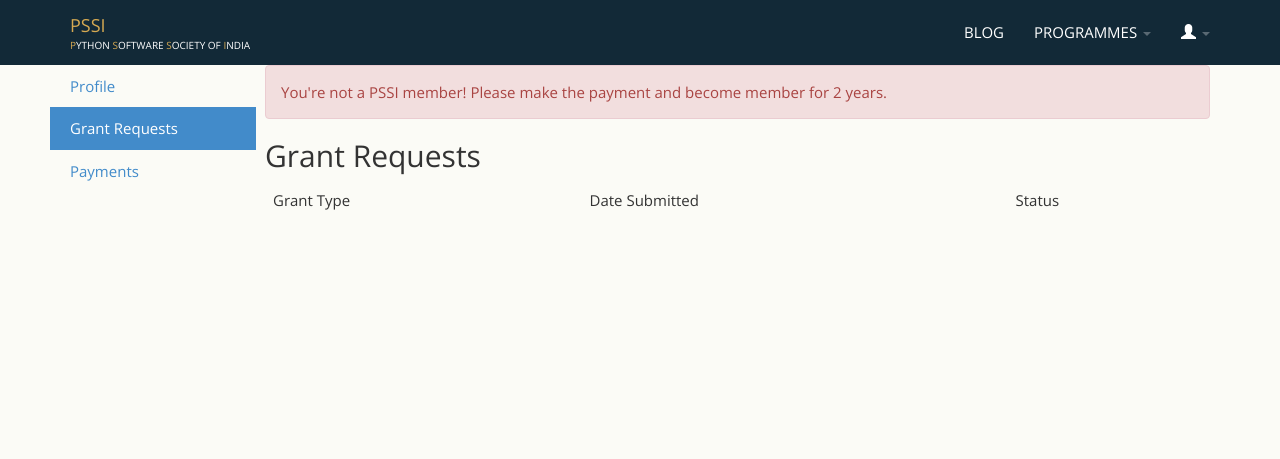
After one commit to pythonindia/pssi.org.in, a Django app: page /profile/grants/ in a window 1280 px wide. The commit adds this page. Shown: the top 459 px of the page. Run offline with Django 3.2, Linux system fonts and the light colour scheme; the visitor is signed in with stand-in values (Sample User, id 1); data that the repository does not hold is empty; some libraries are stand-ins or nearby versions.

Commit message:
showing list of grants in profile

```diff
--- a/apps/accounts/models.py
+++ b/apps/accounts/models.py
@@ -1,8 +1,10 @@
 from django.db import models
 from django.conf import settings
+from django.utils import timezone
 from django.dispatch import receiver
 from django.db.models.signals import post_save
 from django.db.utils import DatabaseError
+from django.db.models import Q
 from common.models import BaseModel
 
 
@@ -16,6 +18,14 @@ class UserProfile(BaseModel):
 
     def __str__(self):
         return self.user.get_full_name()
+
+    @property
+    def is_pssi_member(self):
+        now = timezone.now()
+        return self.membership_history.filter(
+            from_date__lte=now,
+            to_date__gte=now,
+        ).count() > 0
 
 
 class Membership(BaseModel):
--- a/apps/accounts/urls.py
+++ b/apps/accounts/urls.py
@@ -1,7 +1,8 @@
 from django.conf.urls import patterns, url
-from .views import ProfileView
+from .views import ProfileView, GrantRequestListView
 
 urlpatterns = patterns(
     '',
     url(r'^$', ProfileView.as_view(), name='profile_home'),
+    url(r'^grants/$', GrantRequestListView.as_view(), name='profile_grantreq_list'),
 )
--- a/apps/accounts/views.py
+++ b/apps/accounts/views.py
@@ -1,9 +1,11 @@
 from django.views.generic.base import TemplateView
 from django.views.generic.edit import UpdateView
+from django.views.generic.list import ListView
 from django.core.urlresolvers import reverse_lazy
 from .models import UserProfile, Membership
 from .forms import UserProfileForm
 from common.views import LoginRequiredMixin
+from grants.models import GrantRequest
 
 
 class ProfileView(LoginRequiredMixin, UpdateView):
@@ -17,3 +19,12 @@ class ProfileView(LoginRequiredMixin, UpdateView):
             user_id=self.request.user.pk
         )
         return profile
+
+
+class GrantRequestListView(LoginRequiredMixin, ListView):
+    model = GrantRequest
+    template_name = 'profile/grantreq_list.html'
+    context_object_name = 'grantrequest_list'
+
+    def get_queryset(self):
+        return self.request.user.grantrequest_set.all()
--- /dev/null
+++ b/templates/profile/grantreq_list.html
@@ -0,0 +1,26 @@
+{% extends 'profile/profile_base.html' %}
+{% load static from staticfiles %}
+
+{% block head_title %}Grant Requests - {{ block.super }}{% endblock %}
+
+{% block profile_content %}
+<h2>Grant Requests</h2>
+
+<table class="table">
+    <thead>
+        <td>Grant Type</td>
+        <td>Date Submitted</td>
+        <td>Status</td>
+    </thead>
+    <tbody>
+        {% for grequest in grantrequest_list %}
+        <tr>
+            <td>{{ grequest.gtype }}</td>
+            <td>{{ grequest.created_at|date:"d-M-Y" }}</td>
+            <td>{{ grequest.get_status_display }}</td>
+        </tr>
+        {% endfor %}
+    </tbody>
+</table>
+
+{% endblock profile_content %}
--- a/templates/profile/home.html
+++ b/templates/profile/home.html
@@ -2,7 +2,10 @@
 {% load bootstrap3 %}
 {% load static from staticfiles %}
 
+{% block head_title %}Profile - {{ block.super }}{% endblock %}
+
 {% block endhead %}
+{{ block.super }}
     <link rel="stylesheet" href="{% static 'css/bootstrap-markdown.min.css' %}">
 {% endblock endhead %}
 
@@ -21,6 +24,7 @@
 {% endblock profile_content %}
 
 {% block endbody %}
+    {{ block.super }}
     <script src="{% static 'js/markdown.js' %}"></script>
     <script src="{% static 'js/bootstrap-markdown.js' %}"></script>
     <script>
--- a/templates/profile/profile_base.html
+++ b/templates/profile/profile_base.html
@@ -25,8 +25,8 @@
 <div class="row">
     <div class="col-sm-3 col-md-2 sidebar">
       <ul class="nav nav-sidebar">
-        <li class="active"><a href="{% url 'profile_home' %}">Profile</a></li>
-        <li><a href="#">Grant Requests</a></li>
+        <li><a href="{% url 'profile_home' %}">Profile</a></li>
+        <li><a href="{% url 'profile_grantreq_list' %}">Grant Requests</a></li>
         <li><a href="#">Payments</a></li>
       </ul>
       <!-- <ul class="nav nav-sidebar">
@@ -38,9 +38,20 @@
       </ul> -->
     </div>
     <div class="col-sm-9 col-md-10 main">
-      {% block profile_content %}
+        {% if not user.userprofile.is_pssi_member %}
+            <div class="alert alert-danger" role="alert">
+                You're not a PSSI member! Please make the payment and become member for 2 years.
+            </div>
+        {% endif %}
 
-      {% endblock profile_content %}
+        {% block profile_content %}
+        {% endblock profile_content %}
     </div>
 </div>
 {% endblock content %}
+
+{% block endbody %}
+<script type="text/javascript">
+    $('a[href="{{ request.path }}"]').parent("li").addClass('active');
+</script>
+{% endblock endbody %}
```
